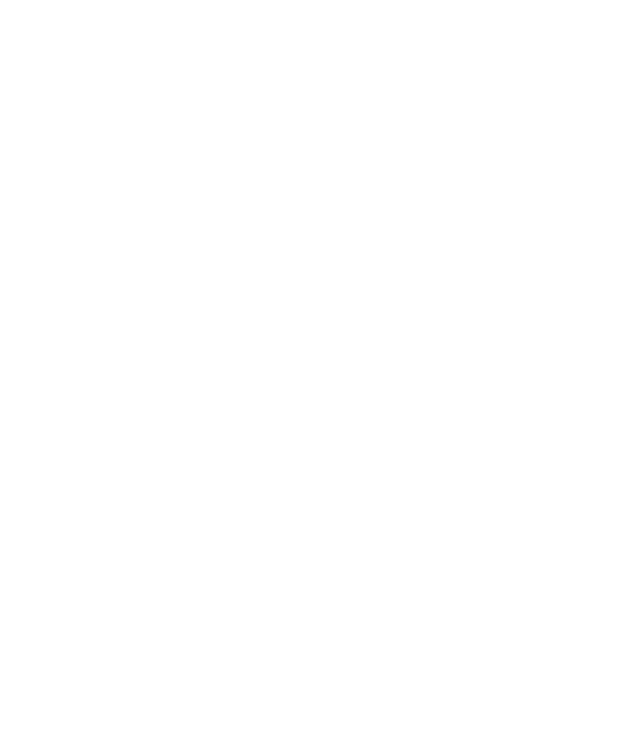
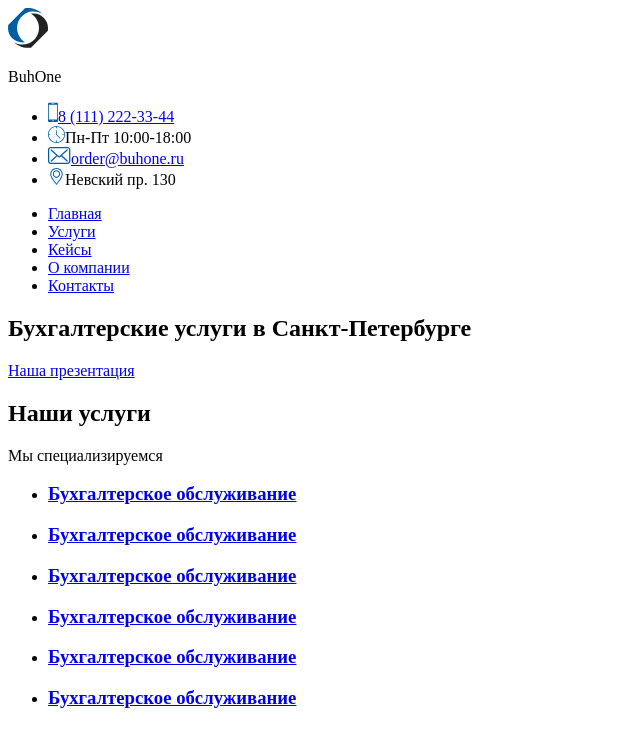
Before and after one commit to Dobertv/html-css-st127468, a plain HTML site: page index.html in a window 1280 px wide. Shown: the whole page, without its empty margins (0-640 px from the left). Drawn offline with Linux system fonts and the light colour scheme.

Commit message:
feat: add header, main and footer

```diff
--- a/index.html
+++ b/index.html
@@ -7,6 +7,45 @@
     <title>Document</title>
 </head>
 <body>
+<header>
+    <img src="./assets/icon/header/logo.svg" alt="logo">
+    <p>BuhOne</p>
+    <ul>
+        <li><a href="tel:81112223344"><img src="./assets/icon/header/tel.svg" alt="phone"><span>8 (111) 222-33-44</span></a></li>
+        <li><img src="./assets/icon/header/clock.svg" alt="clock"><span>Пн-Пт 10:00-18:00</span></li>
+        <li><a href="mailto:order@buhone.ru"><img src="./assets/icon/header/mail.svg" alt="mail"><span>order@buhone.ru</span></a></li>
+        <li><img src="./assets/icon/header/placeholder.svg" alt="placeholder"><span>Невский пр. 130</span></li>
+    </ul>
+    <nav>
+        <ul>
+            <li><a href="#">Главная</a></li>
+            <li><a href="#">Услуги</a></li>
+            <li><a href="#">Кейсы</a></li>
+            <li><a href="#">О компании</a></li>
+            <li><a href="#">Контакты</a></li>
+        </ul>
+    </nav>
+</header>
+<main>
+    <section>
+        <h1>Бухгалтерские услуги в Санкт-Петербурге</h1>
+        <a href="#">Наша презентация</a>
+    </section>
+    <section>
+        <h2>Наши услуги</h2>
+        <p>Мы специализируемся</p>
+        <ul>
+            <li><a href="#"><h3>Бухгалтерское обслуживание</h3></a></li>
+            <li><a href="#"><h3>Бухгалтерское обслуживание</h3></a></li>
+            <li><a href="#"><h3>Бухгалтерское обслуживание</h3></a></li>
+            <li><a href="#"><h3>Бухгалтерское обслуживание</h3></a></li>
+            <li><a href="#"><h3>Бухгалтерское обслуживание</h3></a></li>
+            <li><a href="#"><h3>Бухгалтерское обслуживание</h3></a></li>
+        </ul>
+    </section>
+</main>
+<footer>
 
+</footer>
 </body>
 </html>
```
